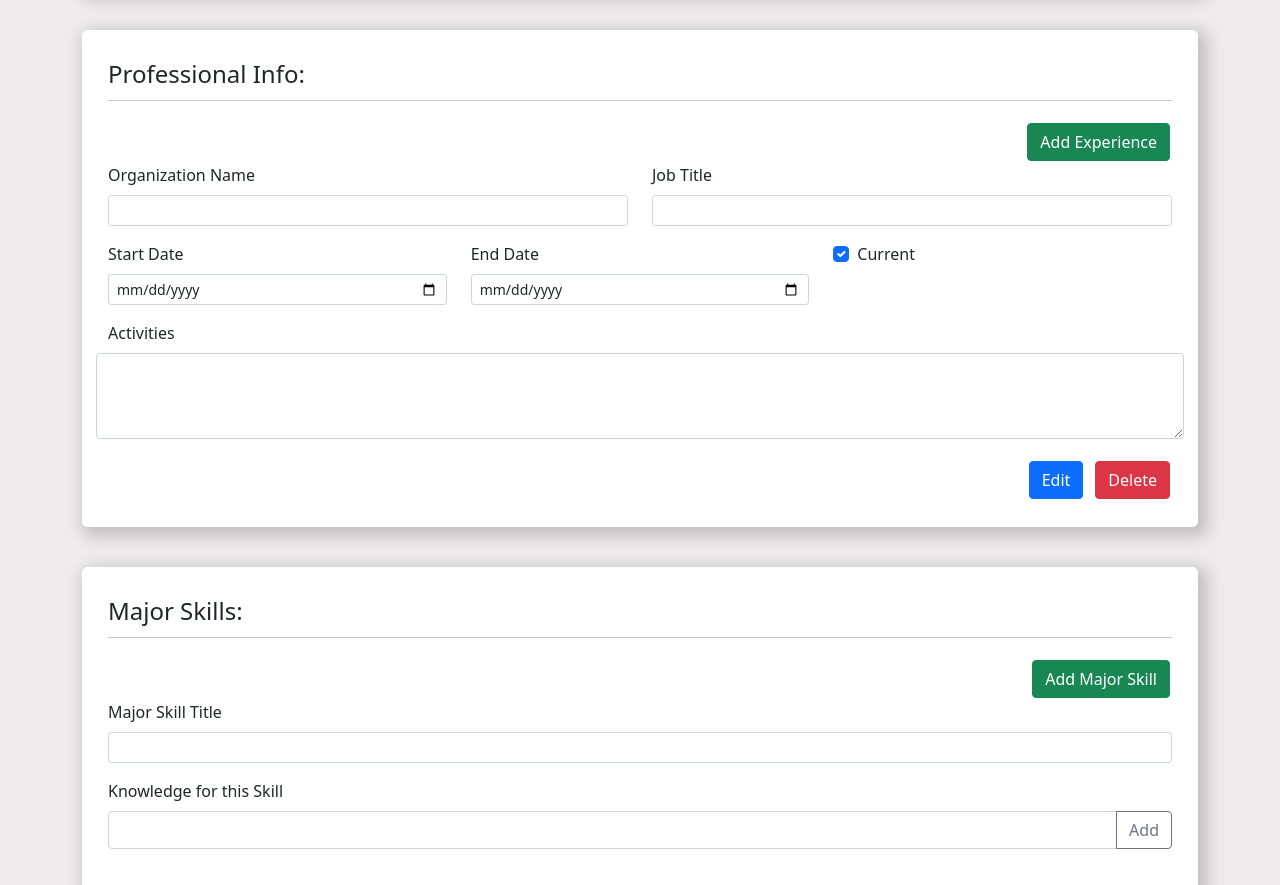
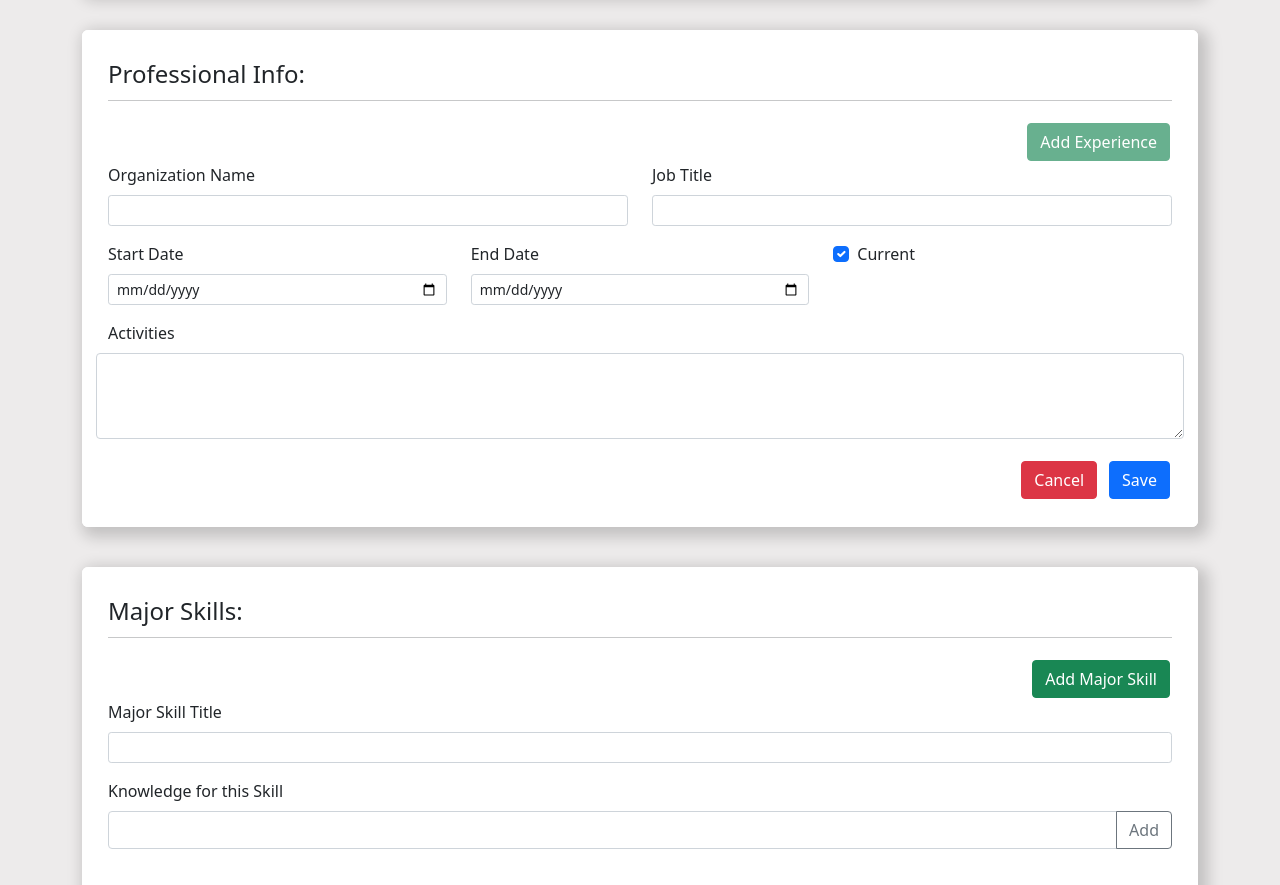
Before and after one commit to jmerlosrepo/bibb-app, a React (Create React App) app: page /profile in a window 1280 px wide. Shown: the part 2100-2985 px from the top of the page. Built offline with nearby package versions, Linux system fonts and the light colour scheme.

Commit message:
Education and professional info experience changes

```diff
--- a/src/components/ExperienceForm/ExperienceForm.jsx
+++ b/src/components/ExperienceForm/ExperienceForm.jsx
@@ -1,50 +1,116 @@
-import React, {useEffect, useState} from 'react'
+import React, { useState } from 'react'
 import { useDispatch } from 'react-redux'
 import ActionButton from '../ActionButton/ActionButton'
+import { professionalInfo } from '../../models/professionalInfoModel'
+import { saveTempProfessionalInfoAction, deleteProfessionalInfoAction, editProfessionalInfoAction } from '../../redux/actions/professionalInfoActions'
 
 const ExperienceForm = ({ data }) => {
 
+    const { educationId, organization, jobTitle, startDate, endDate, current, activities, tempSaved } = data
 
-    const handleExperienceOnSave = () => {}
-    const handleExperienceOnCancel = () => {}
-    const handleExperienceOnEdit = () => {}
-    const handleExperienceOnDelete = () => {}
+    const [ proInfoId, setProInfoId ] = useState(educationId)
+    const [ proOrganization, setProOrganization ] = useState(organization)
+    const [ proJobTitle, setProJobTitle ] = useState(jobTitle)
+    const [ proStartDate, setProStartDate ] = useState(startDate)
+    const [ proEndDate, setProEndDate ] = useState(endDate)
+    const [ proCurrent, setProCurrent ] = useState(current)
+    const [ proActivities, setProActivities ] = useState(activities)
+    const [ professionalInfoSaved, setProfessionalInforSaved ] = useState(tempSaved)
+
+    const dispatch = useDispatch()
+
+    const handleExperienceOnSave = () => {
+        setProfessionalInforSaved(!professionalInfoSaved)
+        dispatch(saveTempProfessionalInfoAction(professionalInfo))
+    }
+
+    const handleExperienceOnEdit = () => {
+        setProfessionalInforSaved(!professionalInfoSaved)
+        dispatch(editProfessionalInfoAction(proInfoId))
+    }
+
+    const handleExperienceOnCancel = () => {
+        dispatch(deleteProfessionalInfoAction(proInfoId))
+    }
+
+    const handleExperienceOnDelete = () => {
+        dispatch(deleteProfessionalInfoAction(proInfoId))
+    }
 
   return (
-    <div className="experienceForm">
+    <div key={proInfoId} className="experienceForm">
         <div className="row">
             <div className="col mb-3 formField">
                 <label className="form-label" htmlFor="">Organization Name</label>
-                <input onChange={e => e.target.value} type="text" className="form-control form-control-sm field" />
+                { !professionalInfoSaved
+                ? (
+                    <input value={proOrganization}  onChange={e => setProOrganization(e.target.value)} type="text" className="form-control form-control-sm field" />
+                )
+                : (
+                    <div>{proOrganization}</div>
+                )}
             </div>
             <div className="col mb-3 formField">
                 <label className="form-label" htmlFor="">Job Title</label>
-                <input onChange={e => {} } type="text" className="form-control form-control-sm field" />
+                { !professionalInfoSaved
+                ? (
+                    <input value={proJobTitle} onChange={e => setProJobTitle(e.target.value) } type="text" className="form-control form-control-sm field" />
+                )
+                : (
+                    <div>{ proJobTitle }</div>
+                ) }
             </div>
         </div>
         <div className="row">
             <div className="col mb-3 formField">
                 <label className="form-label" htmlFor="">Start Date</label>
-                <input type="date" className="form-control form-control-sm field" />
+                {!professionalInfoSaved
+                ? (
+                    <input value={proStartDate} onChange={e => setProStartDate(e.target.value)} type="date" className="form-control form-control-sm field" />
+                )
+                : (
+                    <div>{ proStartDate }</div>
+                )}
             </div>
             <div className="col mb-3 formField">
                 <label className="form-label" htmlFor="">End Date</label>
-                <input type="date" className="form-control form-control-sm field" />
+                {!professionalInfoSaved
+                ? (
+                    <input value={proEndDate} onChange={e => setProEndDate(e.target.value)} type="date" className="form-control form-control-sm field" />
+                )
+                : (
+                    <div>{ proEndDate }</div>
+                )}
             </div>
             <div className="col mb-3 formField">
                 <div className="form-check">
-                    <input onChange={() => {}} className="form-check-input" type="checkbox" value="" id="flexCheckChecked" checked />
-                    <label className="form-check-label" htmlFor="flexCheckChecked">
-                        Current
-                    </label>
+                    {!professionalInfoSaved
+                    ? (
+                        <>
+                            <input  value={proCurrent} onChange={e => setProCurrent(e.target.value)} className="form-check-input" type="checkbox" id="flexCheckChecked" checked />
+                            <label className="form-check-label" htmlFor="flexCheckChecked">
+                                Current
+                            </label>
+                        </>
+                    )
+                    : (
+                        <div>{'Current Educational Institution'}</div>
+                    )}
                 </div>
             </div>
         </div>
         <div className="row">
             <label htmlFor="exampleFormControlTextarea1" className="form-label">Activities</label>
-            <textarea className="form-control" id="exampleFormControlTextarea1" rows="3"></textarea>
+            {!professionalInfoSaved
+            ? (
+                <textarea value={proActivities} onChange={e => setProActivities(e.target.value)} className="form-control" id="exampleFormControlTextarea1" rows="3"></textarea>
+            )
+            : (
+                <div>{ proActivities }</div>
+            )
+            }
         </div>
-        { false
+        { !professionalInfoSaved
         ? (
             <div className="button-spacing d-grid gap-2 d-md-flex justify-content-md-end">
                 <ActionButton text="Cancel" color="danger" onClick={handleExperienceOnCancel} />
--- a/src/components/ExperienceSection/ExperienceSection.jsx
+++ b/src/components/ExperienceSection/ExperienceSection.jsx
@@ -1,15 +1,30 @@
-import React from 'react'
+import React, { useState, useEffect } from 'react'
+import { useSelector, useDispatch } from 'react-redux'
 import ExperienceForm from '../ExperienceForm/ExperienceForm'
 import ActionButton from '../ActionButton/ActionButton'
+import { addProfessionalInfoAction } from '../../redux/actions/professionalInfoActions'
 
 const ExperienceSection = () => {
-    const handleExperienceOnAddExperience = () => {}
+
+  const dispatch = useDispatch()
+  const professionalInfo = useSelector(state => state.professionalInfoReducer)
+  const [professionalInfoSaved, setProfessionalInfoSaves] = useState(professionalInfo.unsavedProfessionalInfo)
+
+  useEffect(() => {
+    setProfessionalInfoSaves(professionalInfo.unsavedProfessionalInfo)
+  }, [professionalInfo])
+
+  const handleExperienceOnAddExperience = () => {
+    dispatch(addProfessionalInfoAction())
+  }
+
   return (
     <div>
         <div className="button-spacing d-grid gap-2 d-md-flex justify-content-md-end">
-            <ActionButton text="Add Experience" color="success" onClick={handleExperienceOnAddExperience} />
+            <ActionButton disabled={professionalInfoSaved} text="Add Experience" color="success" onClick={handleExperienceOnAddExperience} />
         </div>
-        <ExperienceForm />
+        { professionalInfo && professionalInfo.professionalInfo.map( proInfoItem => (<ExperienceForm data={proInfoItem} />) ) }
+
     </div>
   )
 }
--- a/src/models/professionalInfoModel.js
+++ b/src/models/professionalInfoModel.js
@@ -1,5 +1,6 @@
 export const professionalInfo = {
     id: '',
+    professionalInfoId: '',
     organization: '',
     jobTitle: '',
     startDate: '',
--- a/src/redux/actions/constants.js
+++ b/src/redux/actions/constants.js
@@ -30,6 +30,7 @@ export const DELETE_EDUCATION = 'DELETE_EDUCATION'
 export const GET_PROFESSIONAL_INFO = 'GET_PROFESSIONAL_INFO'
 export const ADD_PROFESSIONAL_INFO = 'ADD_PROFESSIONAL_INFO'
 export const SAVE_PROFESSIONAL_INFO = 'SAVE_PROFESSIONAL_INFO'
+export const EDIT_PROFESSIONAL_INFO = 'EDIT_PROFESSIONAL_INFO'
 export const SAVE_TEMP_PROFESSIONAL_INFO = 'SAVE_TEMP_PROFESSIONAL_INFO'
 export const DELETE_PROFESSIONAL_INFO = 'DELETE_PROFESSIONAL_INFO'
 export const GET_MAJOR_SKILLS = 'GET_MAJOR_SKILLS'
--- a/src/redux/reducers/professionalInfoReducer.js
+++ b/src/redux/reducers/professionalInfoReducer.js
@@ -1,20 +1,43 @@
-import { GET_PROFESSIONAL_INFO, ADD_PROFESSIONAL_INFO, SAVE_PROFESSIONAL_INFO, SAVE_TEMP_PROFESSIONAL_INFO, DELETE_PROFESSIONAL_INFO } from "../actions/constants"
+import { GET_PROFESSIONAL_INFO, ADD_PROFESSIONAL_INFO, SAVE_PROFESSIONAL_INFO, SAVE_TEMP_PROFESSIONAL_INFO, DELETE_PROFESSIONAL_INFO, EDIT_PROFESSIONAL_INFO } from "../actions/constants"
 import { professionalInfo } from "../../models/professionalInfoModel"
 
-const initialProfessionaInforState = [professionalInfo]
+const initialProfessionaInforState = {
+    unsavedProfessionalInfo: true,
+    professionalInfo: [professionalInfo]
+}
 
 const professionalInfoReducer = (state = initialProfessionaInforState ,action) => {
     switch (action.type) {
         case ADD_PROFESSIONAL_INFO:
-            return [...state, professionalInfo]
+            professionalInfo.tempSaved = false
+            return {...state, professionalInfo: [...state.professionalInfo, professionalInfo]}
         case GET_PROFESSIONAL_INFO:
             return action.payload
         case SAVE_PROFESSIONAL_INFO:
-            return [...state, action.payload]
+            const copyStateToSave = {...state}
+            return copyStateToSave
         case SAVE_TEMP_PROFESSIONAL_INFO:
-            return [...state, action.payload]
+            const copyStateToTempSave = {...state}
+            let professionalInfoToTempSave = copyStateToTempSave.professionalInfo.map( proInfoItem => proInfoItem.professionalInfoId === action.payload.professionalInfoId )
+            //TODO add userData from action.data
+            let indexToTempSave  = state.professionalInfo.indexOf(professionalInfoToTempSave)
+            professionalInfoToTempSave.tempSaved = true
+            copyStateToTempSave.unsavedProfessionalInfo = false
+            copyStateToTempSave.professionalInfo[indexToTempSave] = {...professionalInfoToTempSave}
+            return copyStateToTempSave
+        case EDIT_PROFESSIONAL_INFO:
+            const copyStateToEdit = {...state}
+            let professionalInfoToEdit = copyStateToEdit.professionalInfo.map( proInfoItem => proInfoItem.professionalInfoId === action.id )
+            let indexToEdit  = state.professionalInfo.indexOf(professionalInfoToEdit)
+            professionalInfoToEdit.tempSaved = false
+            copyStateToEdit.unsavedProfessionalInfo = true
+            copyStateToEdit.professionalInfo[indexToEdit] = {...professionalInfoToEdit}
+            return copyStateToEdit
         case DELETE_PROFESSIONAL_INFO:
-            return state.filter( stateItem => stateItem.id !== action.id )
+            const copyStateToDelete = {...state}
+            let professionalInfoToDelete = copyStateToDelete.professionalInfo.filter( proInfoItem => proInfoItem.professionalInfoId !== action.id )
+            copyStateToDelete.professionalInfo = [...professionalInfoToDelete]
+            return copyStateToDelete
         default:
             return state
     }
```
Also changed, not shown: src/redux/actions/professionalInfoActions.js (+20 -13 lines).
